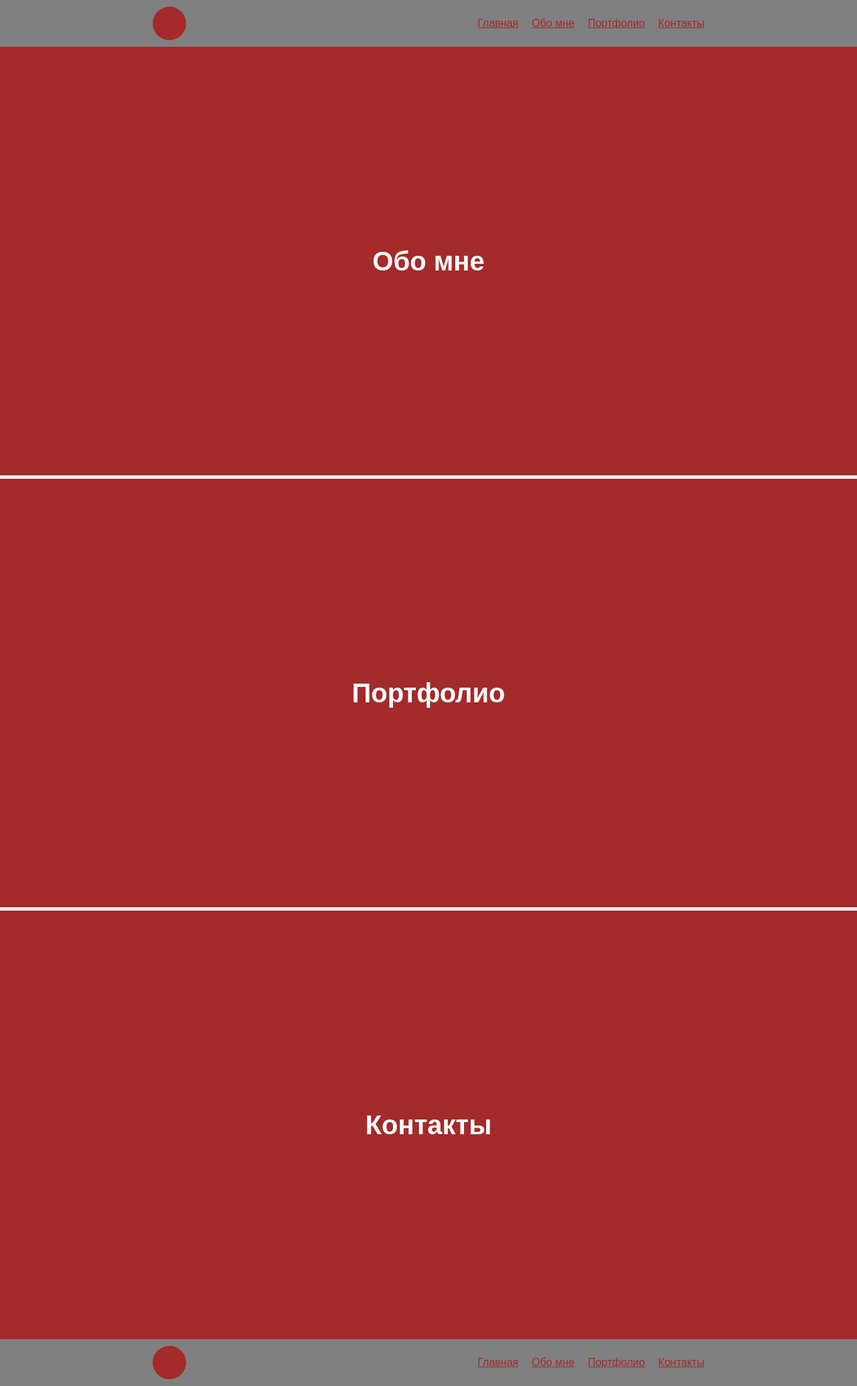
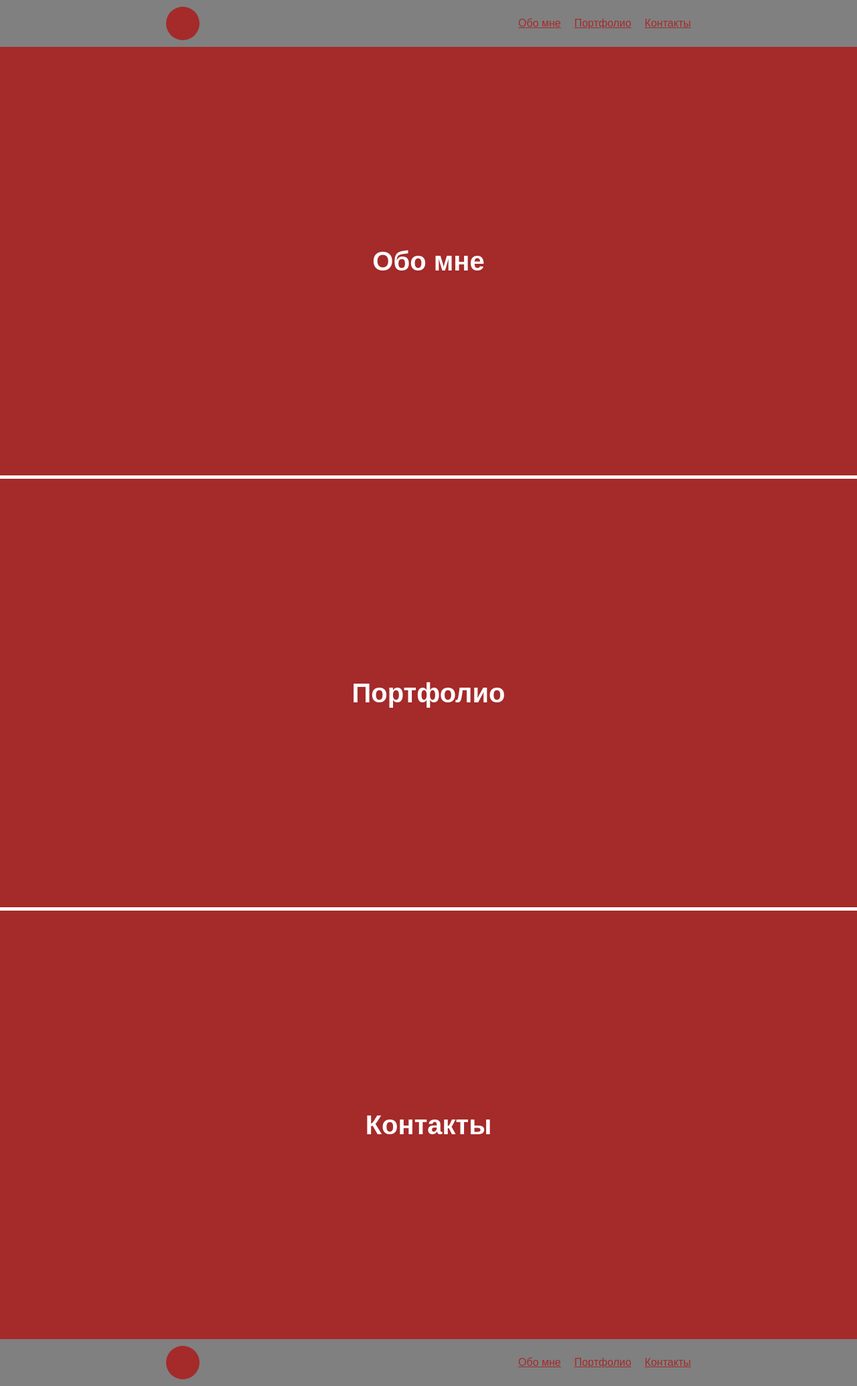
Before and after one commit to Asker889/web-train, a plain HTML site: page lesson1 html/index.html in a window 1280 px wide. Shown: the whole page at 67% size. Drawn offline with Linux system fonts and the light colour scheme.

Commit message:
Убрали main

```diff
--- a/lesson1 html/index.html
+++ b/lesson1 html/index.html
@@ -64,9 +64,8 @@
 </head>
 <body>
 	<header>
-		<div class="logo"></div>
+		<a href="" class="logo"></a>
 		<nav>
-			<a href="#top">Главная</a>
 			<a href="#about">Обо мне</a>
 			<a href="#portfolio">Портфолио</a>
 			<a href="#contact">Контакты</a>
@@ -82,9 +81,8 @@
 
 
 	<footer>
-		<div class="logo"></div>
+		<a href="#top" class="logo"></a>
 		<nav>
-			<a href="#top">Главная</a>
 			<a href="#about">Обо мне</a>
 			<a href="#portfolio">Портфолио</a>
 			<a href="#contact">Контакты</a>
```
